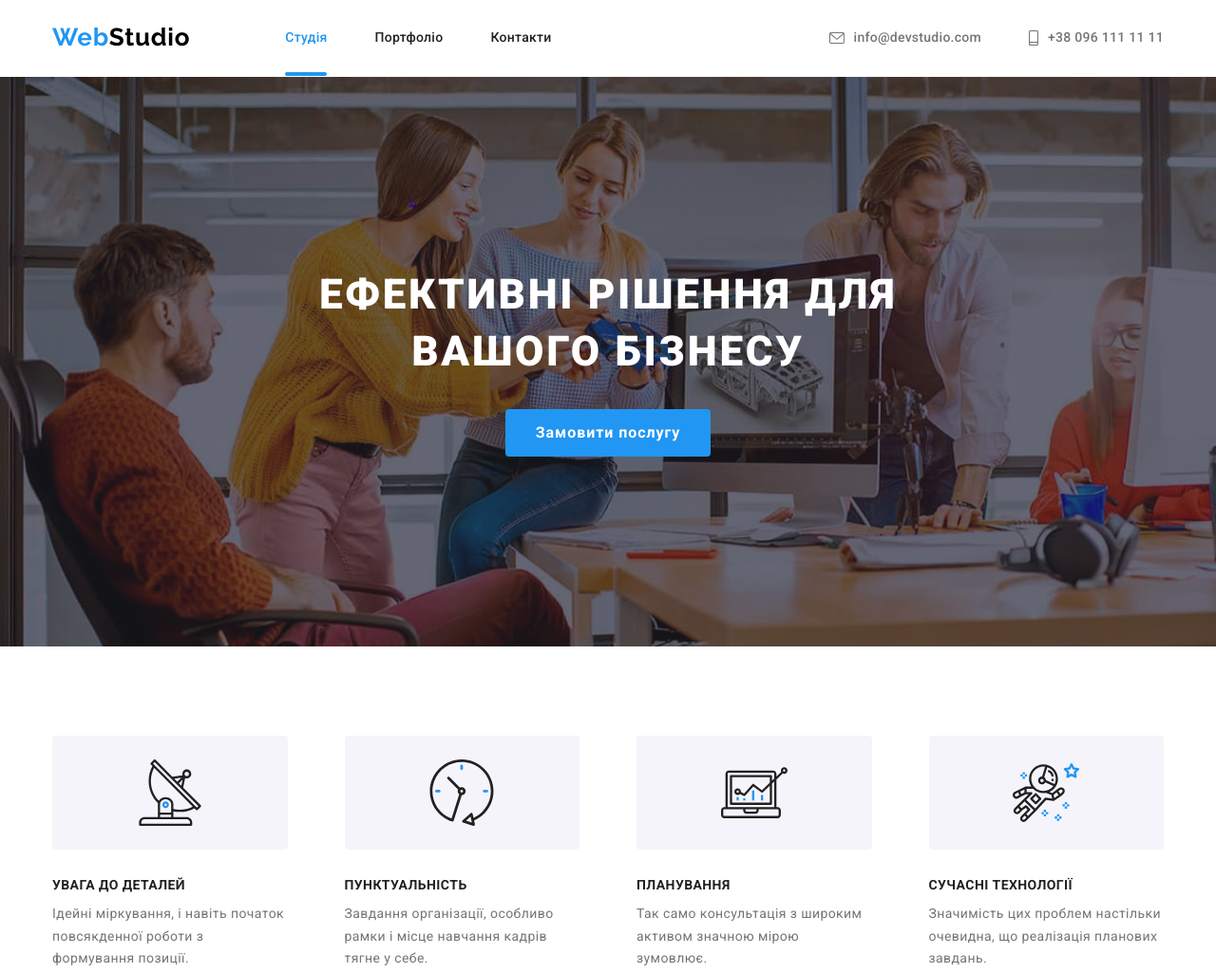
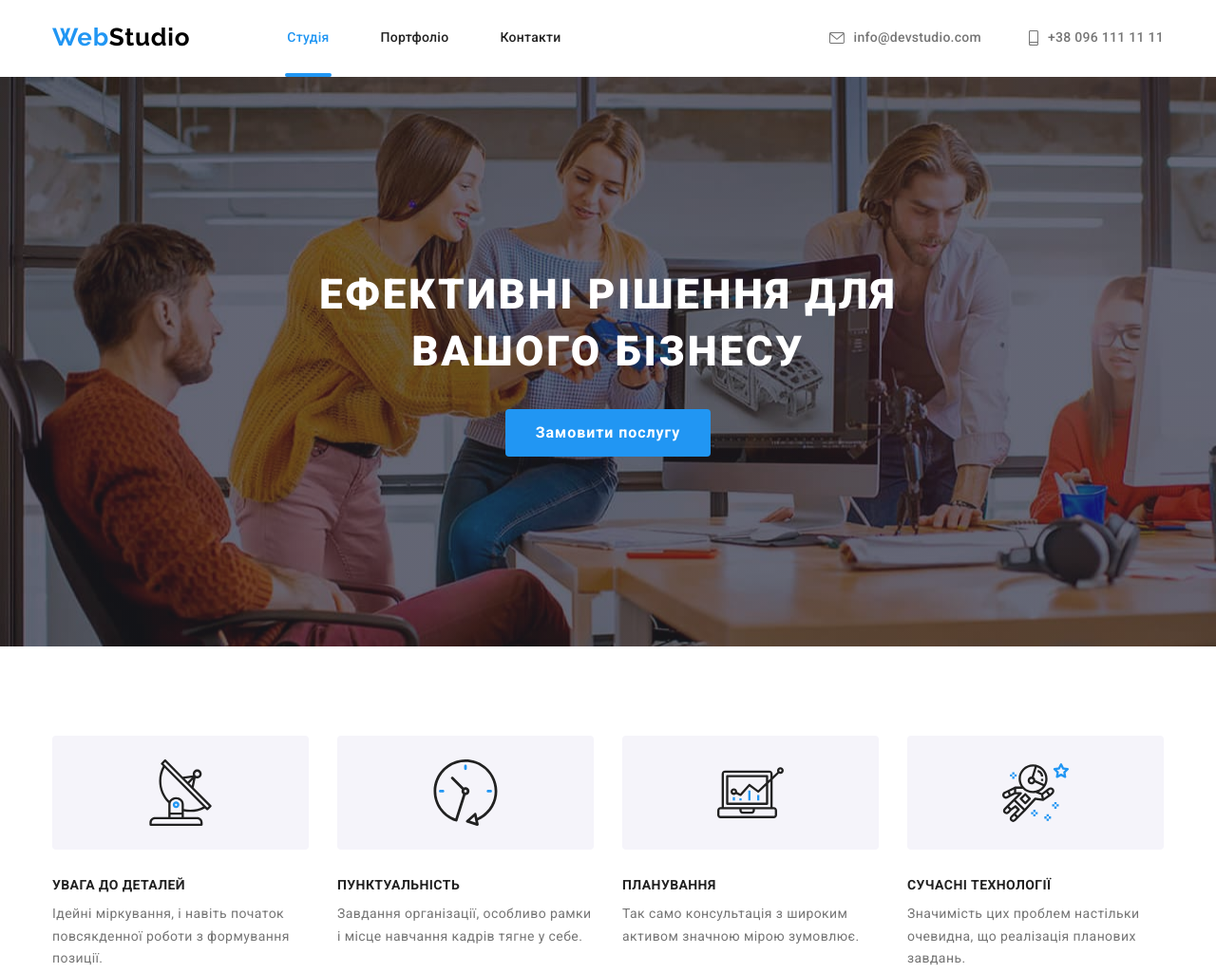
Before and after one commit to AndreyLisTarasov/goit-markup-hw-05, a plain HTML site: page index.html in a window 1280 px wide. Shown: the top 1025 px of the page at 95% size. Drawn offline with nearby package versions, Linux system fonts and the light colour scheme.

Commit message:
Update styles

```diff
--- a/css/styles.css
+++ b/css/styles.css
@@ -38,7 +38,7 @@ img {
     white-space: nowrap;
     clip-path: inset(100%);
     clip: rect(0 0 0 0);
-        overflow: hidden;
+    overflow: hidden;
 
 }
 .container{
@@ -95,6 +95,8 @@ img {
     display: block;
     padding-top: 32px;
     padding-bottom: 32px;
+    padding-left: 2px;
+    padding-right: 2px;
     font-weight: 500;
     font-size: 14px;
     line-height: 1.14;
@@ -114,9 +116,9 @@ img {
     position: absolute;
     content: '';
     display: block;
-    bottom: 0;
+    bottom: -1px;
     left: 0;
-    width: 44px;
+    width: 100%;
     height: 4px;
     border-radius: 2px;
     background-color: #2196F3;
@@ -248,30 +250,6 @@ img {
     margin-bottom: 30px;
     background-color: #F5F4FA;
     border-radius: 4px;
-}
-/* .feature-list .item::before{
-    display: block;
-    content: "";
-    height: 120px;
-    border-radius: 4px;
-    background-position: center;
-    background-repeat: no-repeat;
-    background-color: #F5F4FA;
-}
-.feature-list .item.first::before{
-    background-image: url(../images/antenna.svg);
-}
-.feature-list .item.second::before{
-    background-image: url(../images/clock.svg);
-}
-.feature-list .item.third::before{
-    background-image: url(../images/diagram.svg);
-}
-.feature-list .item.fouth::before{
-    background-image: url(../images/astronaut.svg);
-} */
-.feature-list .item:not(:last-child){
-    margin-right: 30px;
 }
 .feature-list .title{
     margin-bottom: 10px;
```
